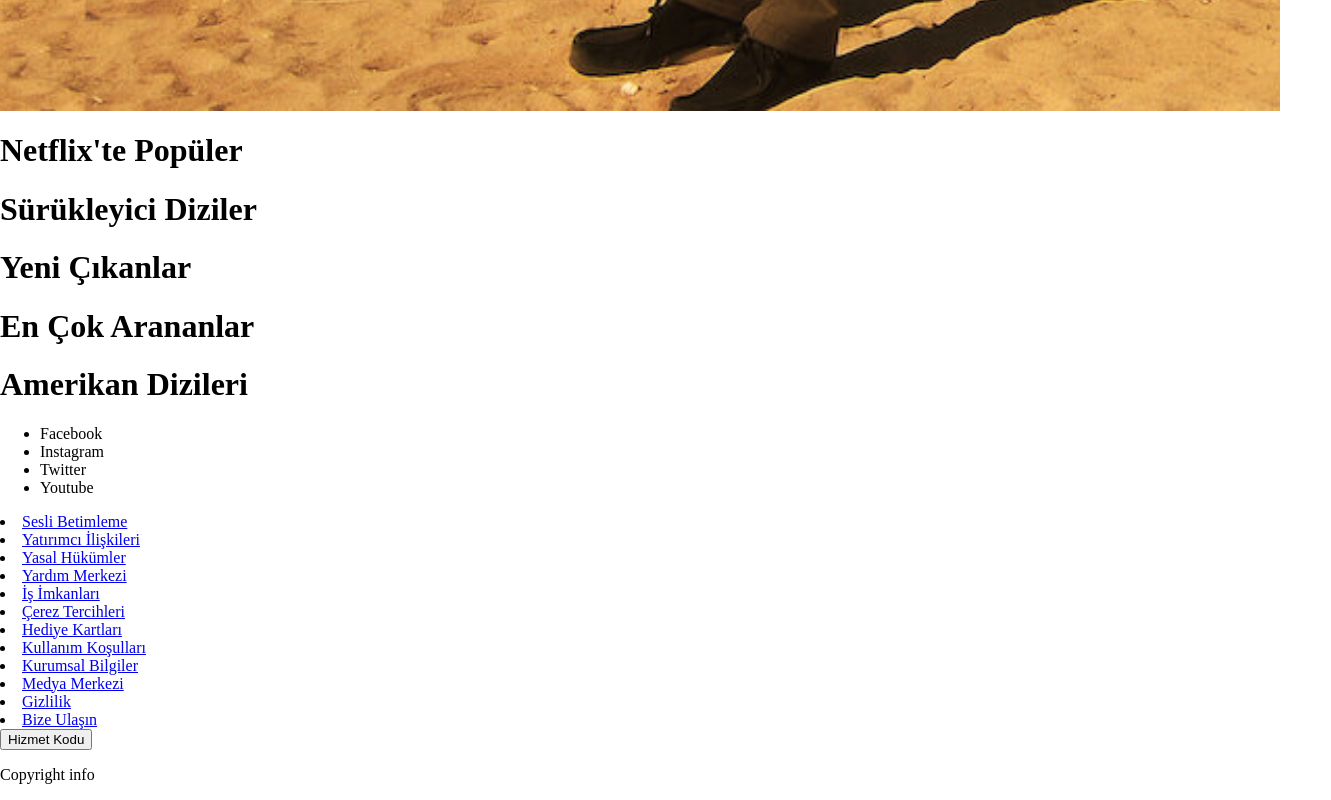
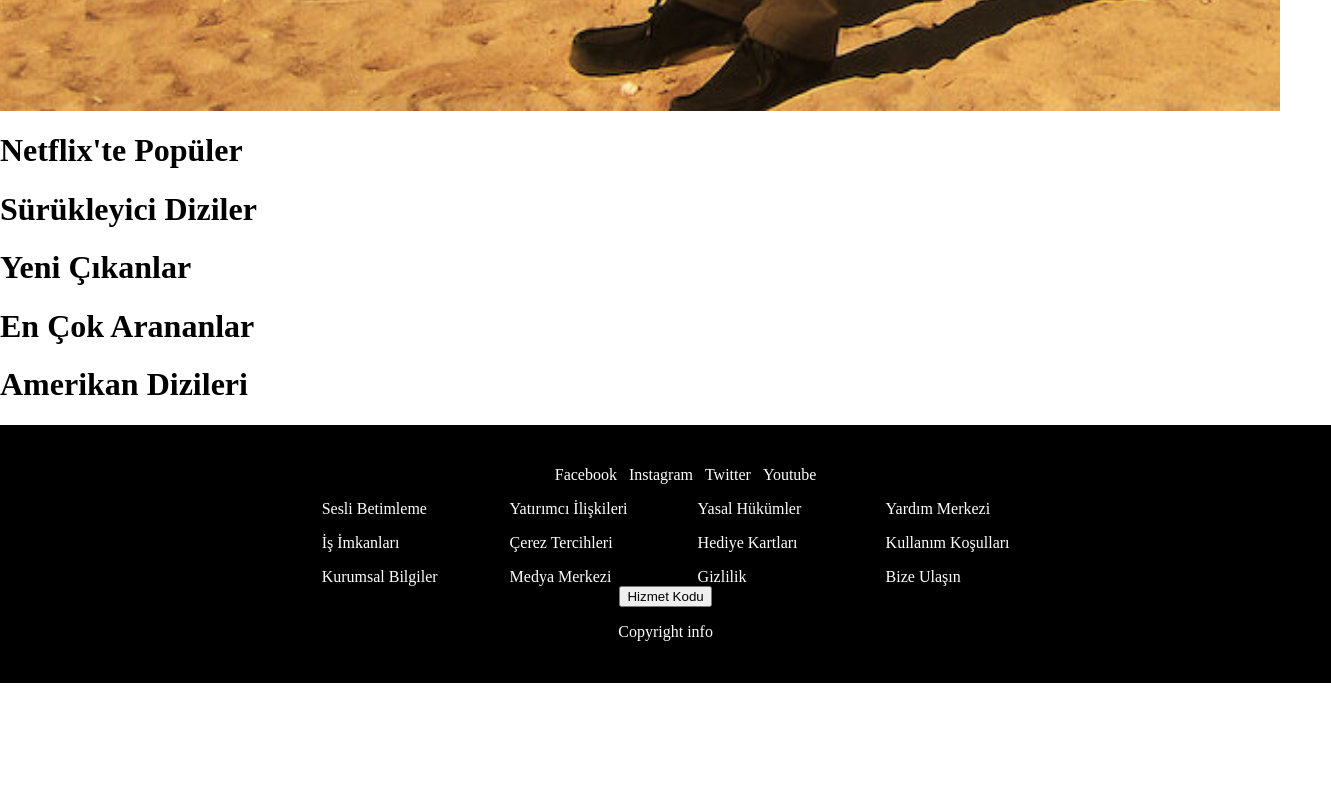
Before and after one commit to halileryildirim/netflix-clone, a React (Vite) app: page / in a window 1280 px wide. Shown: the part 1089-1889 px from the top of the page, 1331 px wide, since content can reach past the window. After the commit the page ends 1772 px from the top, so only its background shows below. Built offline with nearby package versions, Linux system fonts and the light colour scheme.

Commit message:
Add footer styling

```diff
--- a/src/components/Footer.jsx
+++ b/src/components/Footer.jsx
@@ -1,3 +1,5 @@
+import "../styles/Footer.css"
+
 const Footer = () => {
     return (
         <div className="footer">
--- /dev/null
+++ b/src/styles/Footer.css
@@ -0,0 +1,37 @@
+.footer {
+    background-color: black;
+    color: white;
+    width: 100%;
+    padding: 1.6rem;
+    display: flex;
+    flex-direction: column;
+    justify-content: center;
+    align-items: center;
+}
+
+.footer li{
+    list-style: none;
+}
+
+.footer-social-links {
+    display: flex;
+    flex-direction: row;
+    gap: 12px;
+}
+
+.footer a {
+    text-decoration: none;
+    color: white;
+    padding: 24px;
+}
+
+.footer a:hover {
+    text-decoration-line: underline;
+}
+
+.footer-links {
+    display: grid;
+    grid-template-columns: 1fr 1fr 1fr 1fr;
+    grid-template-rows: 1fr 1fr 1fr;
+    gap: 16px;
+}
```
